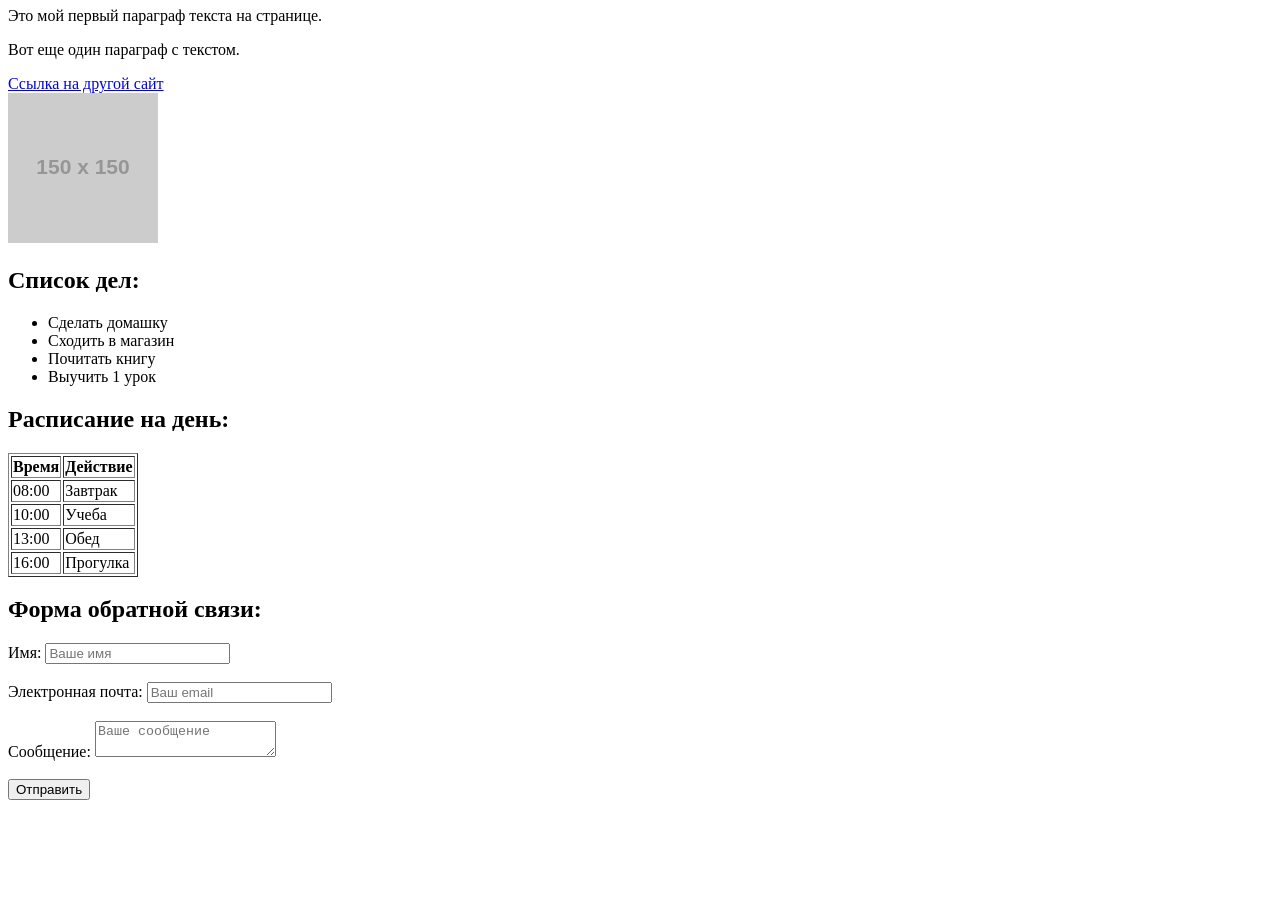
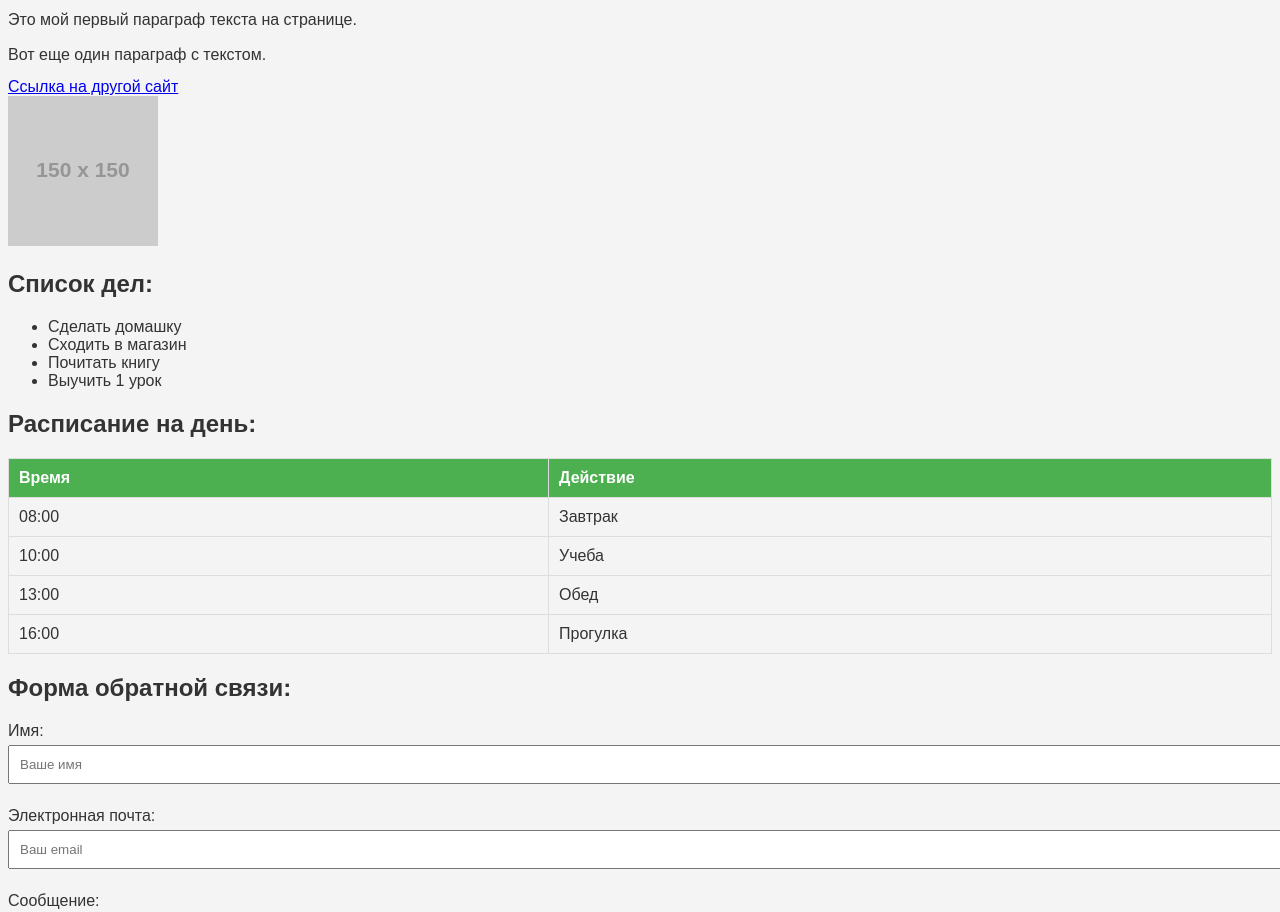
Before and after one commit to yuriizbitniev/chat_lesson, a plain HTML site: page index.html in a window 1280 px wide. Shown: the part 73-985 px from the top of the page. Before the commit the page ends 881 px from the top, so only its background shows below. Drawn offline with Linux system fonts and the light colour scheme; placeholder pictures from the web are drawn by us.

Commit message:
update style

```diff
--- a/index.html
+++ b/index.html
@@ -4,6 +4,7 @@
     <meta charset="UTF-8">
     <meta name="viewport" content="width=device-width, initial-scale=1.0">
     <title>Моя первая страница</title>
+    <link rel="stylesheet" href="style.css">
 </head>
 <body>
     <h1>Моя первая страница</h1>
--- a/style.css
+++ b/style.css
@@ -0,0 +1,50 @@
+/* Стили для body */
+body {
+    font-family: Arial, sans-serif;
+    background-color: #f4f4f4;
+    color: #333;
+}
+
+/* Стили для заголовка */
+h1 {
+    color: #4CAF50;
+    text-align: center;
+}
+
+/* Стили для параграфов */
+p {
+    line-height: 1.6;
+    margin: 10px 0;
+}
+
+/* Стили для таблицы */
+table {
+    width: 100%;
+    border-collapse: collapse;
+}
+
+th, td {
+    padding: 10px;
+    text-align: left;
+    border: 1px solid #ddd;
+}
+
+th {
+    background-color: #4CAF50;
+    color: white;
+}
+
+/* Стили для формы */
+input, textarea {
+    width: 100%;
+    padding: 10px;
+    margin: 5px 0;
+}
+
+button {
+    background-color: #4CAF50;
+    color: white;
+    padding: 10px;
+    border: none;
+    cursor: pointer;
+}
```
